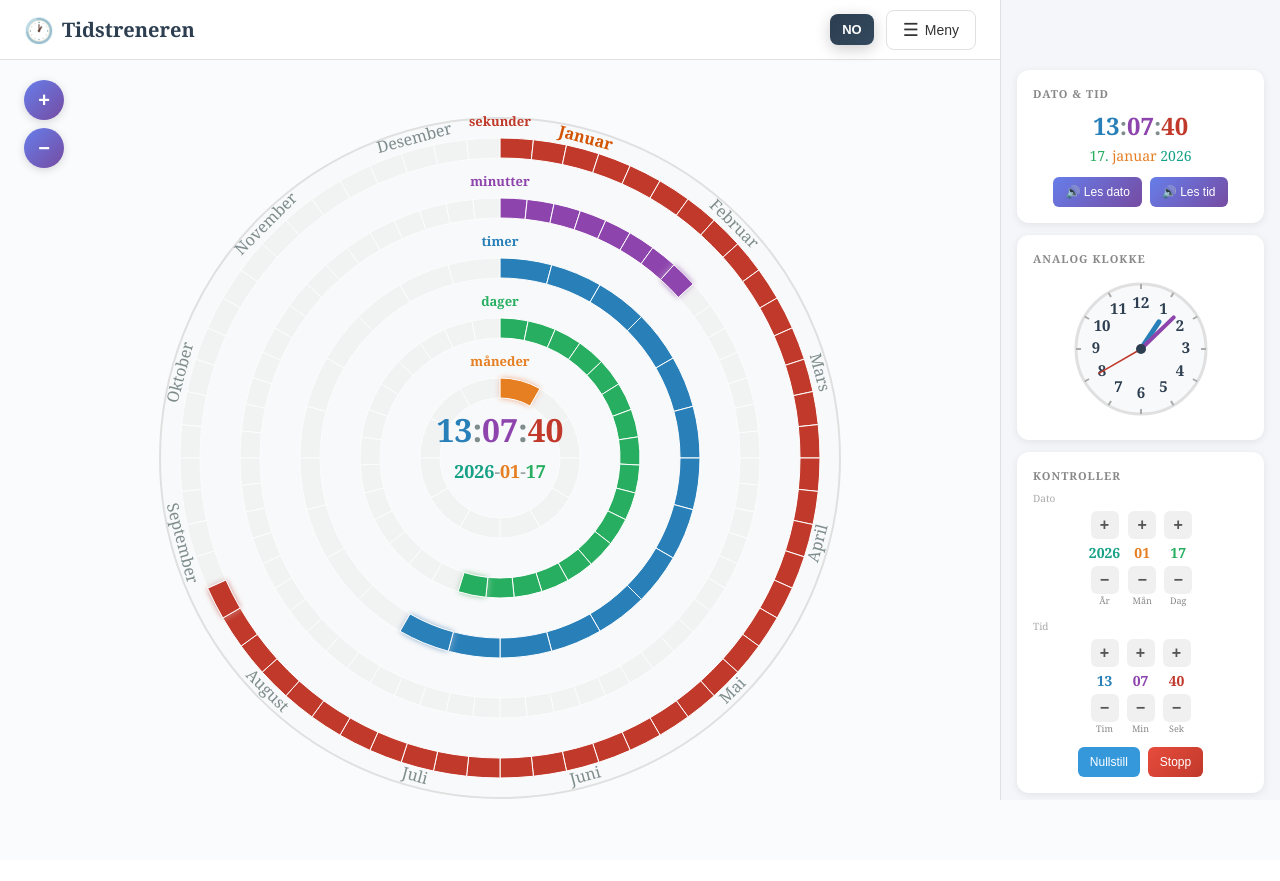
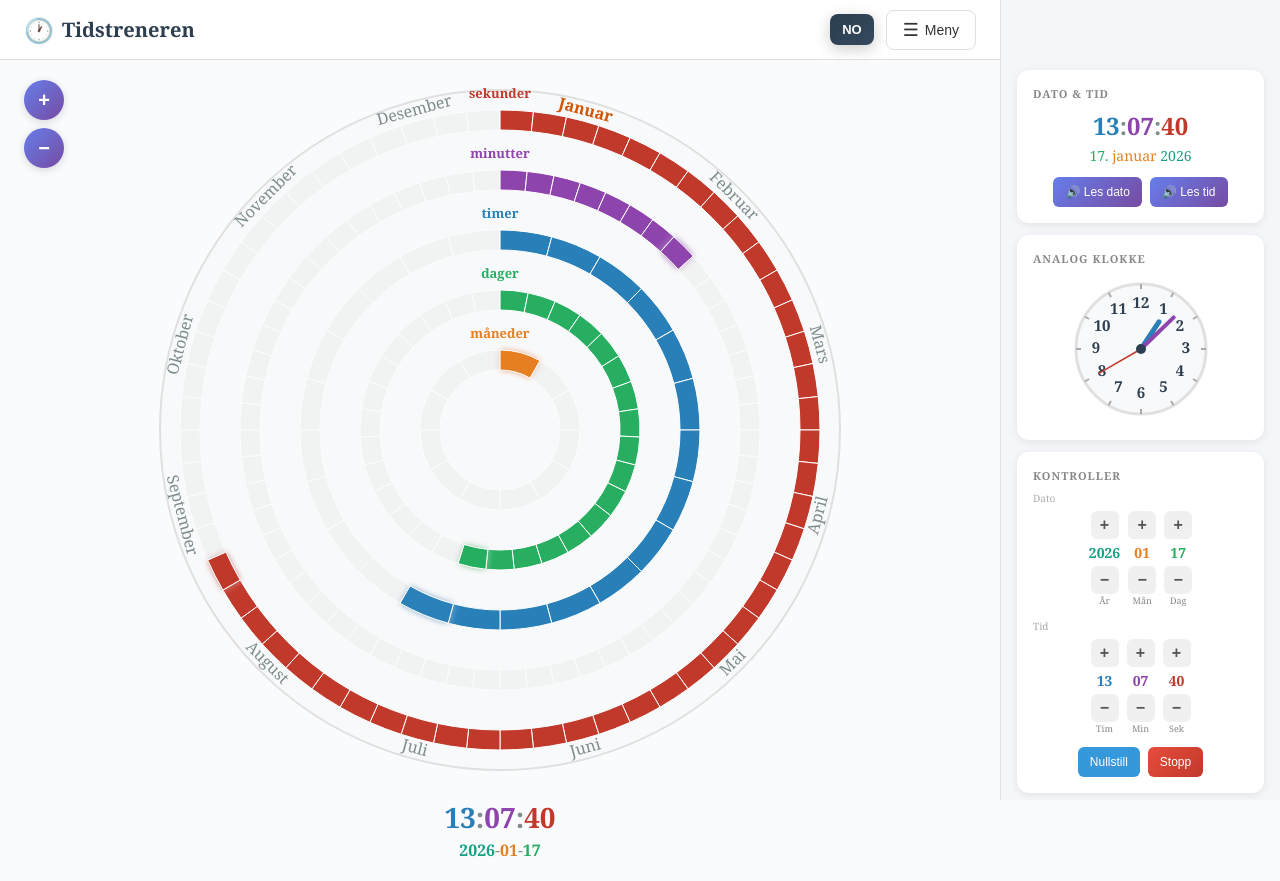
Before and after one commit to barx10/tidstreneren, a React (Vite) app: page / in a window 1280 px wide. Before the commit the page ends 860 px from the top, so only its background shows below. Built offline with nearby package versions, Linux system fonts and the light colour scheme.

Commit message:
Move time/date display below the year clock circle
The time and date text was rendered inside the SVG center, overlapping
with the inner rings. Moved it to an HTML element below the clock for
a cleaner, more readable layout.

https://claude.ai/code/session_012ZzpyoZNCbFQwXDLVQvxcW

```diff
--- a/src/components/YearClock.jsx
+++ b/src/components/YearClock.jsx
@@ -552,74 +552,71 @@ function YearClock({ simplifiedMode = false, selectedUnits = {}, currentTime, se
             );
           })}
 
-          {/* Center time display */}
-          <text x={cx} y={cy - 16} textAnchor="middle" fontWeight="bold" style={{ fontFamily: 'Georgia, serif', pointerEvents: 'none' }}>
+        </svg>
+      </div>
+
+      {/* Time and date display below the clock */}
+      <div style={{
+        textAlign: 'center',
+        marginTop: '16px',
+        fontFamily: 'Georgia, serif',
+      }}>
+        <div style={{ fontWeight: 'bold', fontSize: '28px', lineHeight: 1.2 }}>
           {simplifiedMode ? (
-              // I enkel modus: vis kun valgte enheter
             <>
               {selectedUnits.hours && (
-                  <tspan fill={COLORS.hours} fontSize="32">{String(hours).padStart(2, '0')}</tspan>
+                <span style={{ color: COLORS.hours }}>{String(hours).padStart(2, '0')}</span>
               )}
               {selectedUnits.hours && selectedUnits.minutes && (
-                  <tspan fill="#7f8c8d" fontSize="32">:</tspan>
+                <span style={{ color: '#7f8c8d' }}>:</span>
               )}
               {selectedUnits.minutes && (
-                  <tspan fill={COLORS.minutes} fontSize="32">{String(minutes).padStart(2, '0')}</tspan>
+                <span style={{ color: COLORS.minutes }}>{String(minutes).padStart(2, '0')}</span>
               )}
               {(selectedUnits.hours || selectedUnits.minutes) && selectedUnits.seconds && (
-                  <tspan fill="#7f8c8d" fontSize="32">:</tspan>
+                <span style={{ color: '#7f8c8d' }}>:</span>
               )}
               {selectedUnits.seconds && (
-                  <tspan fill={COLORS.seconds} fontSize="32">{String(seconds).padStart(2, '0')}</tspan>
+                <span style={{ color: COLORS.seconds }}>{String(seconds).padStart(2, '0')}</span>
               )}
             </>
           ) : (
-              // I full modus: vis alt
             <>
-                <tspan fill={COLORS.hours} fontSize="32">{String(hours).padStart(2, '0')}</tspan>
-                <tspan fill="#7f8c8d" fontSize="32">:</tspan>
-                <tspan fill={COLORS.minutes} fontSize="32">{String(minutes).padStart(2, '0')}</tspan>
-                <tspan fill="#7f8c8d" fontSize="32">:</tspan>
-                <tspan fill={COLORS.seconds} fontSize="32">{String(seconds).padStart(2, '0')}</tspan>
+              <span style={{ color: COLORS.hours }}>{String(hours).padStart(2, '0')}</span>
+              <span style={{ color: '#7f8c8d' }}>:</span>
+              <span style={{ color: COLORS.minutes }}>{String(minutes).padStart(2, '0')}</span>
+              <span style={{ color: '#7f8c8d' }}>:</span>
+              <span style={{ color: COLORS.seconds }}>{String(seconds).padStart(2, '0')}</span>
             </>
           )}
-          </text>
-
-          {/* Center date display */}
+        </div>
         {(simplifiedMode ? (selectedUnits.year || selectedUnits.months || selectedUnits.days) : true) && (
-            <text x={cx} y={cy + 20} textAnchor="middle" style={{ fontFamily: 'Georgia, serif', pointerEvents: 'none' }}>
+          <div style={{ fontSize: '16px', marginTop: '4px' }}>
             {simplifiedMode ? (
-                // I enkel modus: vis kun valgte datoenheter
               <>
                 {selectedUnits.days && (
-                    <tspan fill={COLORS.days} fontSize="18" fontWeight="600">{day}.</tspan>
+                  <span style={{ color: COLORS.days, fontWeight: '600' }}>{day}.</span>
                 )}
-                  {selectedUnits.days && selectedUnits.months && (
-                    <tspan fill="#7f8c8d" fontSize="18"> </tspan>
+                {selectedUnits.days && selectedUnits.months && ' '}
+                {selectedUnits.months && (
+                  <span style={{ color: COLORS.months, fontWeight: '600' }}>{months[month].toLowerCase()}</span>
                 )}
-                  {selectedUnits.months && (
-                    <tspan fill={COLORS.months} fontSize="18" fontWeight="600">{months[month].toLowerCase()}</tspan>
-                  )}
-                  {(selectedUnits.days || selectedUnits.months) && selectedUnits.year && (
-                    <tspan fill="#7f8c8d" fontSize="18"> </tspan>
-                  )}
+                {(selectedUnits.days || selectedUnits.months) && selectedUnits.year && ' '}
                 {selectedUnits.year && (
-                    <tspan fill={COLORS.year} fontSize="18" fontWeight="600">{year}</tspan>
+                  <span style={{ color: COLORS.year, fontWeight: '600' }}>{year}</span>
                 )}
               </>
             ) : (
-                // I full modus: vis alt
               <>
-                  <tspan fill={COLORS.year} fontSize="18" fontWeight="600">{year}</tspan>
-                  <tspan fill="#7f8c8d" fontSize="18">-</tspan>
-                  <tspan fill={COLORS.months} fontSize="18" fontWeight="600">{String(month + 1).padStart(2, '0')}</tspan>
-                  <tspan fill="#7f8c8d" fontSize="18">-</tspan>
-                  <tspan fill={COLORS.days} fontSize="18" fontWeight="600">{String(day).padStart(2, '0')}</tspan>
+                <span style={{ color: COLORS.year, fontWeight: '600' }}>{year}</span>
+                <span style={{ color: '#7f8c8d' }}>-</span>
+                <span style={{ color: COLORS.months, fontWeight: '600' }}>{String(month + 1).padStart(2, '0')}</span>
+                <span style={{ color: '#7f8c8d' }}>-</span>
+                <span style={{ color: COLORS.days, fontWeight: '600' }}>{String(day).padStart(2, '0')}</span>
               </>
             )}
-            </text>
+          </div>
         )}
-        </svg>
       </div>
 
       {/* Draggable Palettes - hidden when sidebar is used */}
```
Lines whose indentation alone changed are shown as unchanged.
